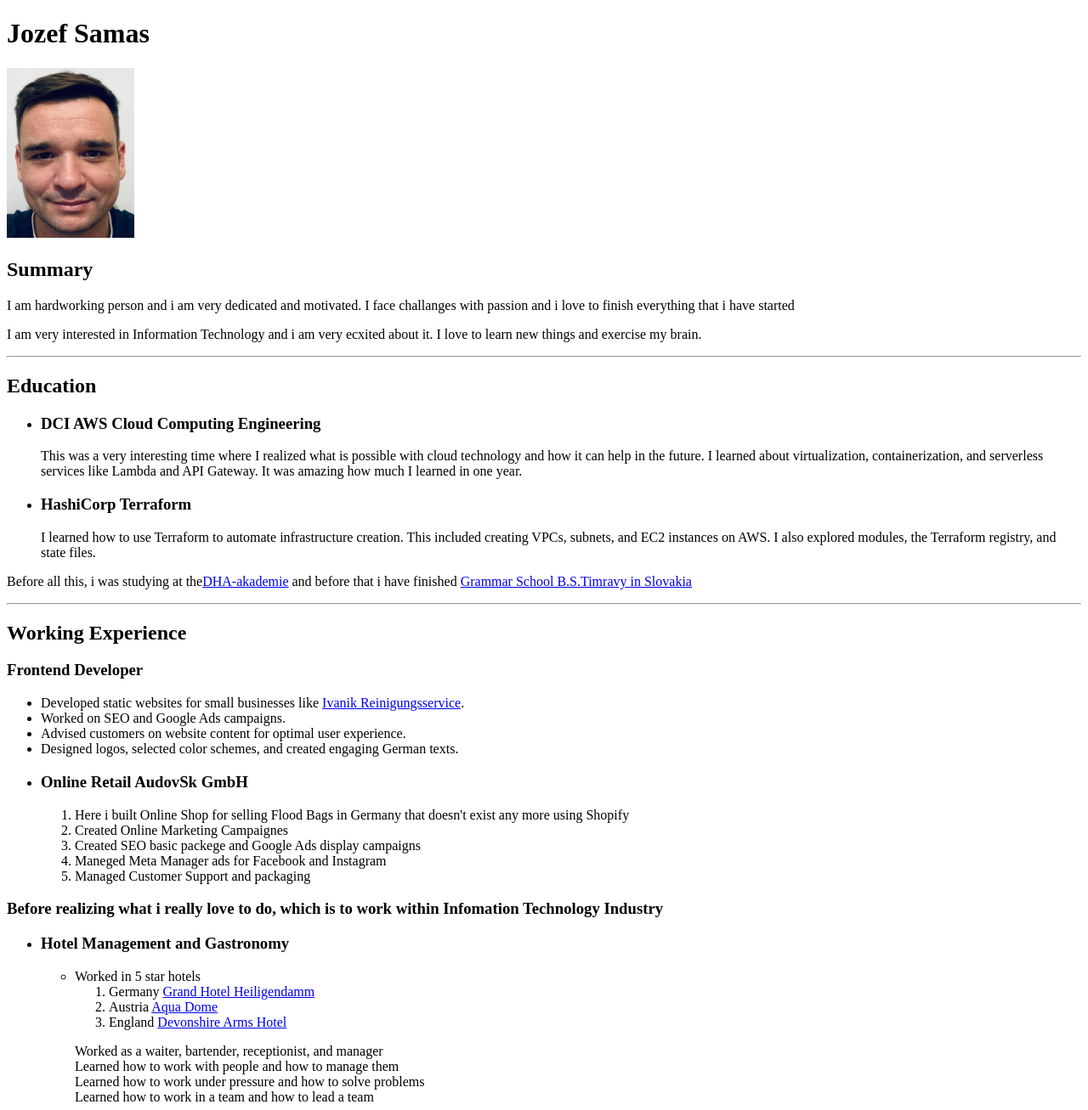
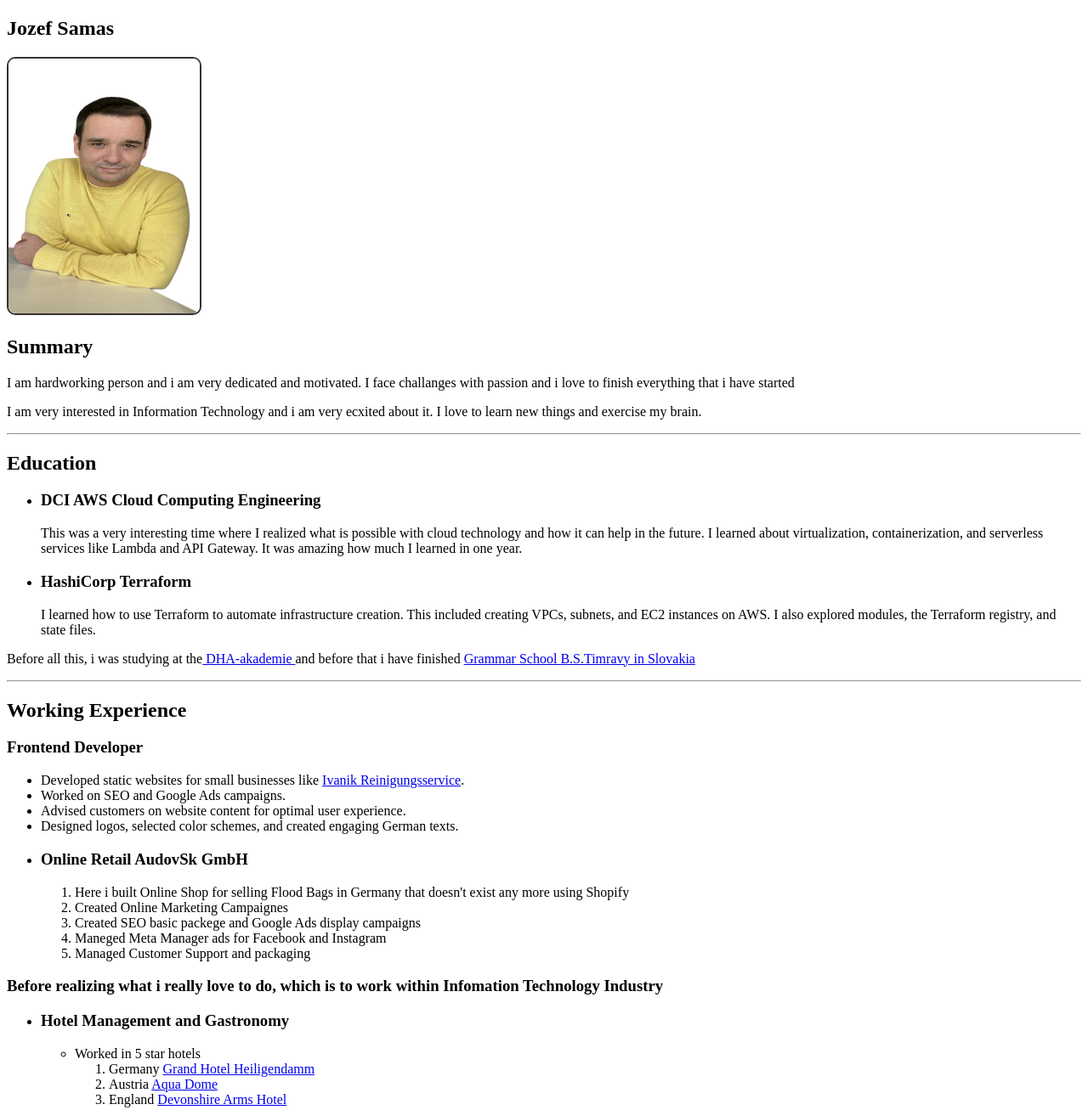
Before and after one commit to Programmer973/html-portfolio, a plain HTML site: page index.html in a window 1280 px wide. Shown: the top 1307 px of the page at 85% size. Drawn offline with Linux system fonts and the light colour scheme.

Commit message:
trying out CSS

```diff
--- a/index.html
+++ b/index.html
@@ -6,18 +6,21 @@
     <meta name="viewport" content="width=device-width, initial-scale=1.0">
     <meta content="author" name="Jozef Samas">
     <title>My Resume</title>
+    <link rel="stylesheet" href="./styles.css">
 </head>
 
 <body>
+    <section>
     <h1>Jozef Samas</h1>
 
-    <img src="./images/267454199_10159975800862940_5525995494480702212_n.jpg" height="200" width="150"
+    <img src="./images/JSamasProfilenoBackground.png" height="300" width="225" style="border-radius: 10px; border: 2px solid #333; border-shadow: 2px 2px 5px #aaa;"
         alt="Portrait of Jozef Samas">
     <h2>Summary</h2>
     <p>I am hardworking person and i am very dedicated and motivated. I face challanges with passion and i love to
         finish everything that i have started</p>
     <p>I am very interested in Information Technology and i am very ecxited about it. I love to learn new things and
         exercise my brain. </p>
+    </section>
     <hr>
     <section>
         <h2>Education</h2>
@@ -37,11 +40,11 @@
         </ul>
         <p>
             Before all this, i was studying at the<a
-                href="https://www.dha-akademie.de/ausbildung/gastronomie/fb-manager">DHA-akademie</a> and before that i have
+                href="https://www.dha-akademie.de/ausbildung/gastronomie/fb-manager"> DHA-akademie </a> and before that i have
             finished <a href="https://www.gbstlc.sk/">Grammar School B.S.Timravy in Slovakia</a> </p>
     </section>
     <hr>
-    <section>
+    <section style="text-align: left;">
         <h2>Working Experience</h2>
         <article>
             <h3>Frontend Developer</h3>
```
Also changed, not shown: styles.css (added).
